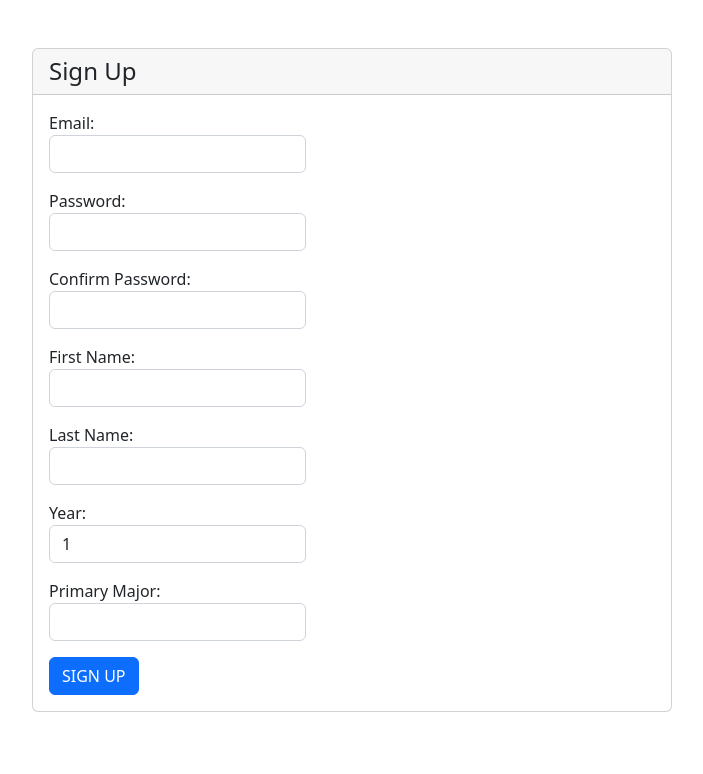
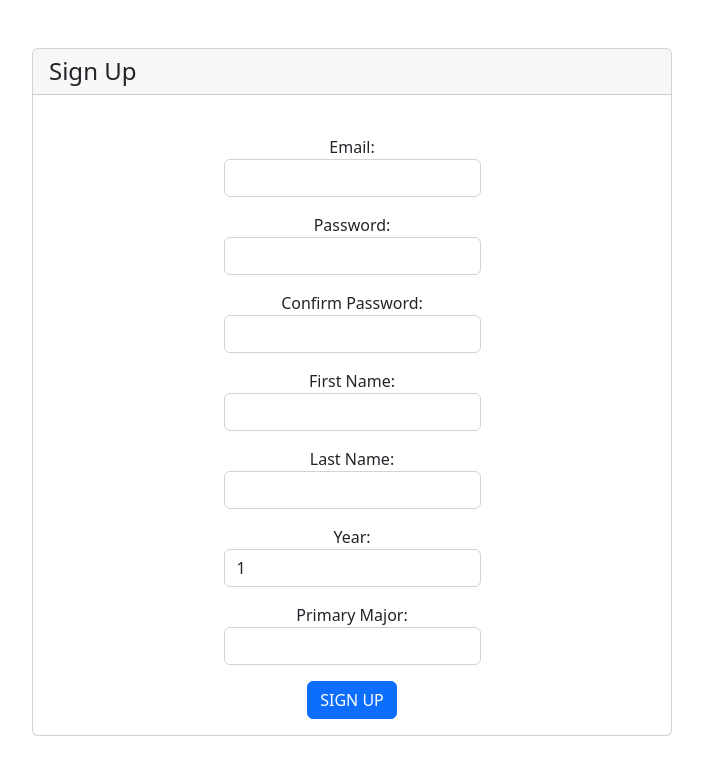
Before and after one commit to jasongir/hooscheds, a Next.js app: page /signup in a window 1280 px wide. Shown: the top 774 px of the page, without its empty margins (288-991 px from the left). Built offline with nearby package versions, Linux system fonts and the light colour scheme.

Commit message:
[SignUp & LogIn CSS]

```diff
--- a/pages/login.tsx
+++ b/pages/login.tsx
@@ -52,7 +52,7 @@ export default function LogIn() {
       <div className="app-container">
         <div className="col-md-6 offset-md-3 mt-5">
           <div className="card">
-            <div className="card-header">Sign Up </div>
+            <h4 className="card-header">Log In</h4>
             <div className="card-body">
               <HtmlInput
                 name="student_id"
--- a/pages/signup.tsx
+++ b/pages/signup.tsx
@@ -82,6 +82,7 @@ export default function SignUp() {
             <div className="card">
               <h4 className="card-header">Sign Up </h4>
               <div className="card-body">
+                <div className="text-center mt-4">
                   {/* <form>
                   <div className="form-group">
                     <label>Email :</label>
@@ -112,14 +113,14 @@ export default function SignUp() {
                       })
                     }
                   />
-                <div className = "form-group">
+                  <div className="form-group">
                     <label>
                       Confirm Password:
                       <input
                         type="password"
                         value={confirmPassword}
                         onChange={(e) => setConfirmPassword(e.target.value)}
-                    className = "form-control"
+                        className="form-control"
                       />
                     </label>
                   </div>
@@ -178,6 +179,7 @@ export default function SignUp() {
               </div>
             </div>
           </div>
+        </div>
       </form>
     </>
   );
--- a/styles/globals.css
+++ b/styles/globals.css
@@ -112,6 +112,13 @@ a {
   transition: color .15s ease-in-out,background-color .15s ease-in-out,border-color .15s ease-in-out,box-shadow .15s ease-in-out;
 }
 
+.text-center{
+  text-align: center!important;
+}
+
+.mt-4, my-4{
+  margin-top: 1.5rem!important;
+}
 
 @media (prefers-color-scheme: dark) {
   html {
```
Lines whose indentation alone changed are shown as unchanged.
